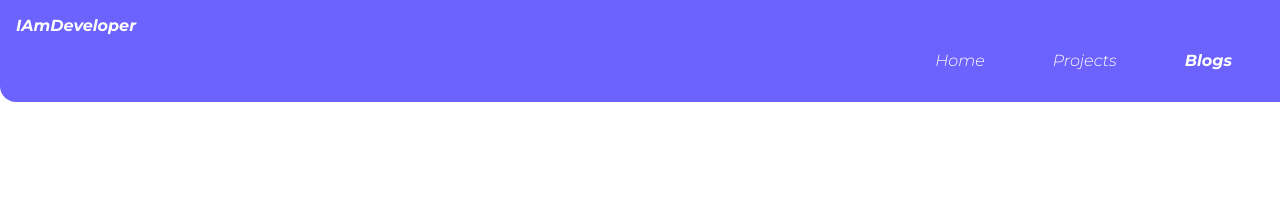
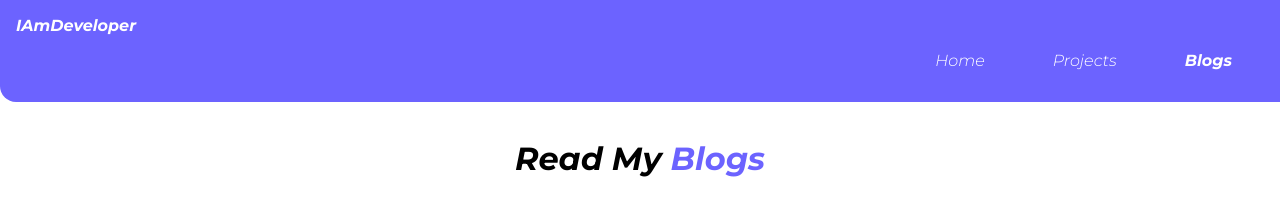
Before and after one commit to Akhil-Malik/Akhil-Malik-Component-Library, a plain HTML site: page Blogs.html in a window 1280 px wide. Drawn offline with Linux system fonts and the light colour scheme.

Commit message:
docs: Added header

```diff
--- a/Blogs.html
+++ b/Blogs.html
@@ -21,6 +21,8 @@
         </li>
     </ul>
     </nav>
-
+    <div class="container container-center">
+        <h1 class="hero-heading">Read My<span style="color: var(--primary-color);"> Blogs</span> </h1>
+    </div>
 </body>
 </html>
```
